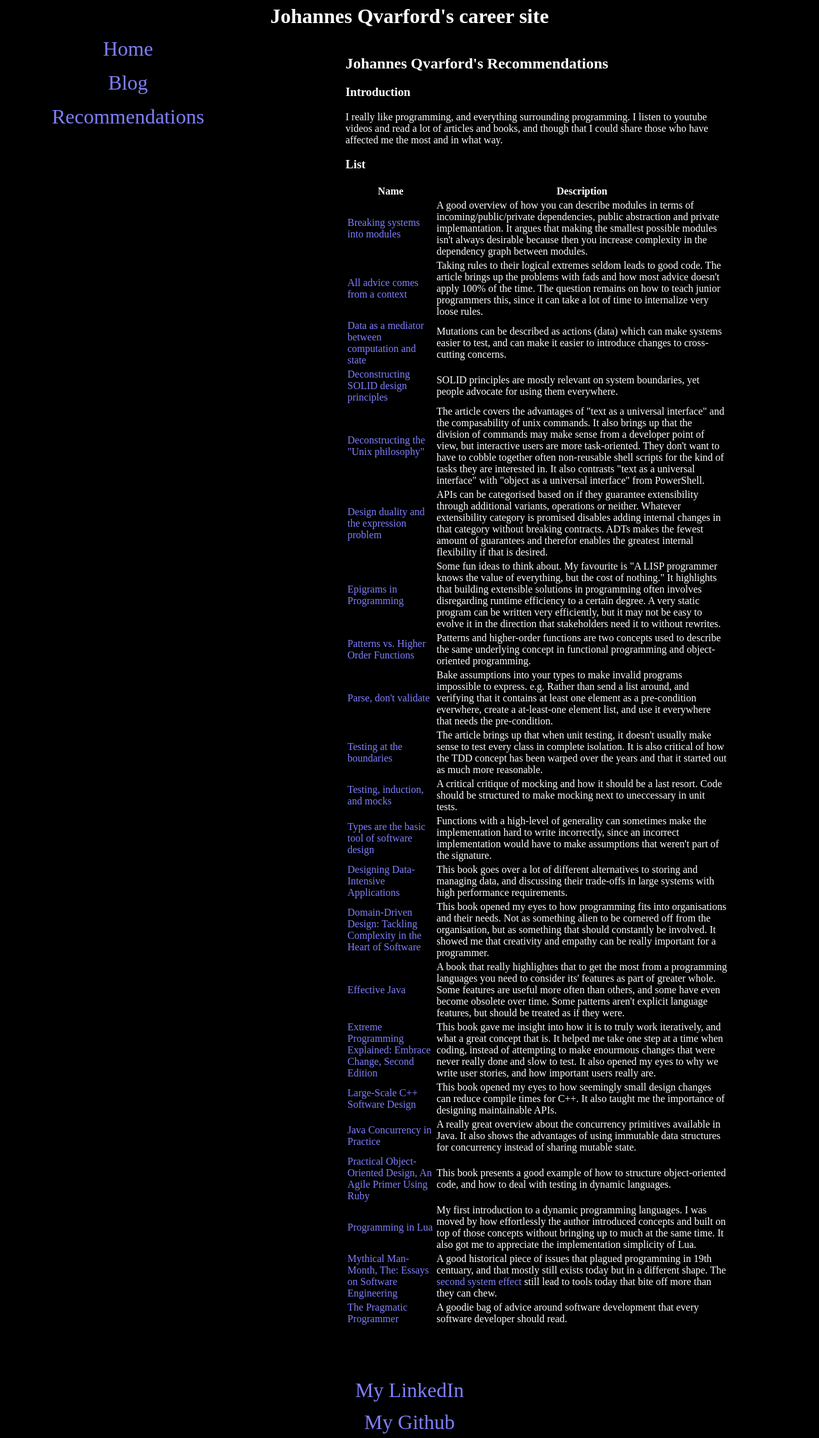
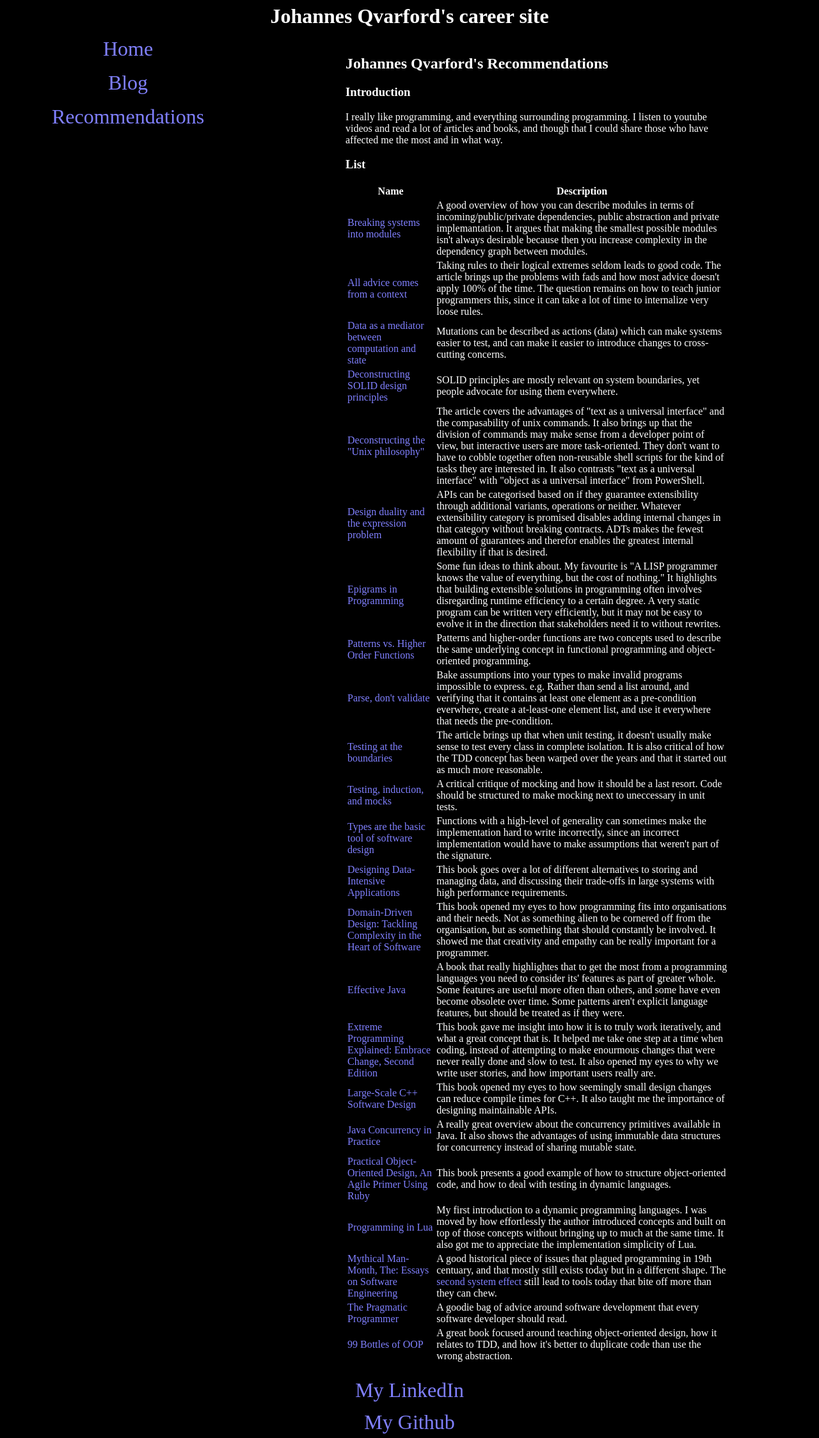
Before and after one commit to johannes-qvarford/johannes-qvarford.github.io, a Jekyll site: the page built from recommendations/index.html, in a window 1280 px wide. Shown: the whole page at 64% size. Built offline with Jekyll 4.4.1, drawn with Linux system fonts in a browser that asks for light colours.

Commit message:
99 Bottles of OOP

```diff
--- a/recommendations/index.html
+++ b/recommendations/index.html
@@ -121,6 +121,10 @@ recommendations:
     link: https://pragprog.com/titles/tpp20/the-pragmatic-programmer-20th-anniversary-edition/
     review: |
       A goodie bag of advice around software development that every software developer should read.
+  - name: 99 Bottles of OOP
+    link: https://sandimetz.com/99bottles
+    review: |
+      A great book focused around teaching object-oriented design, how it relates to TDD, and how it's better to duplicate code than use the wrong abstraction.
 ---
 <!--
   - name: T
```
